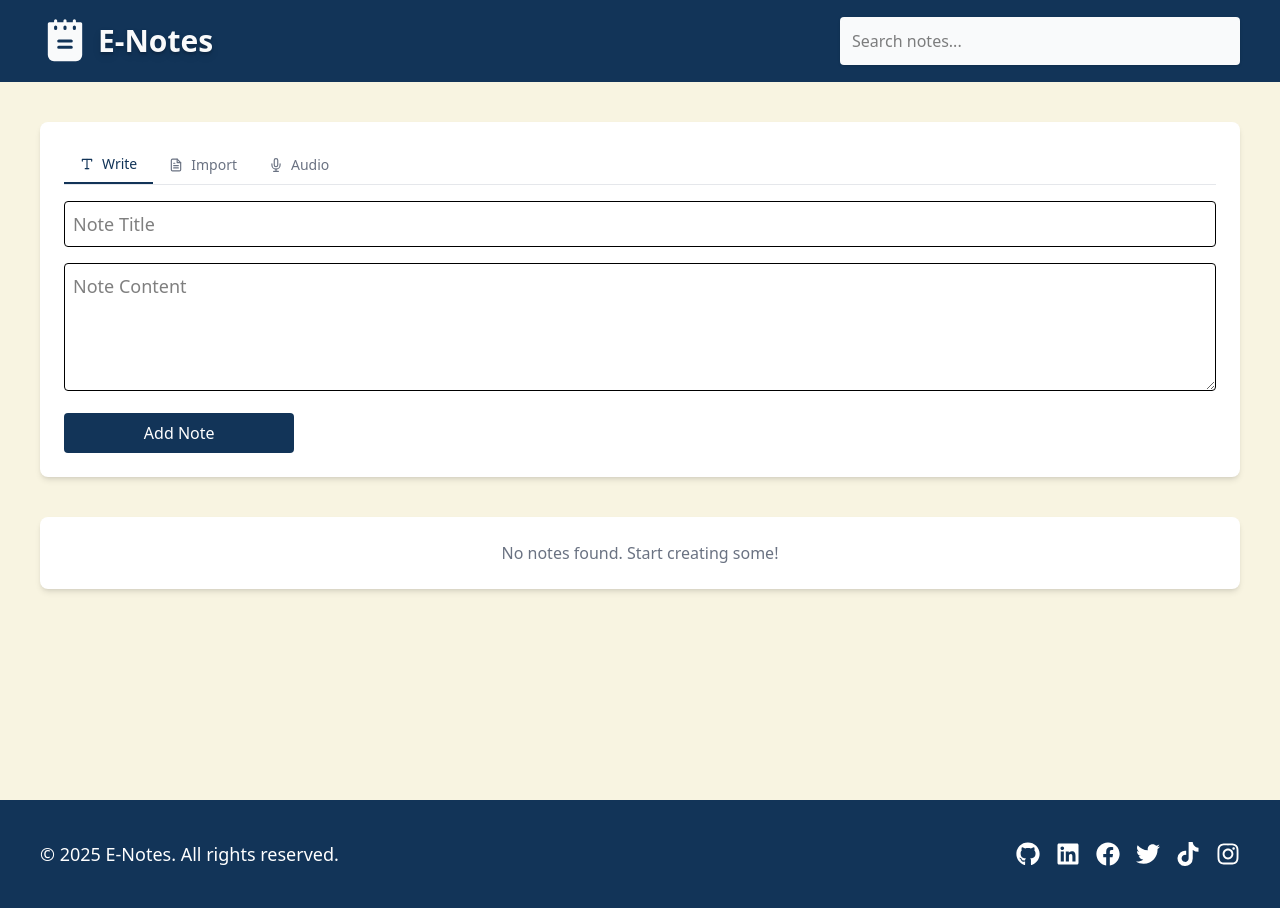
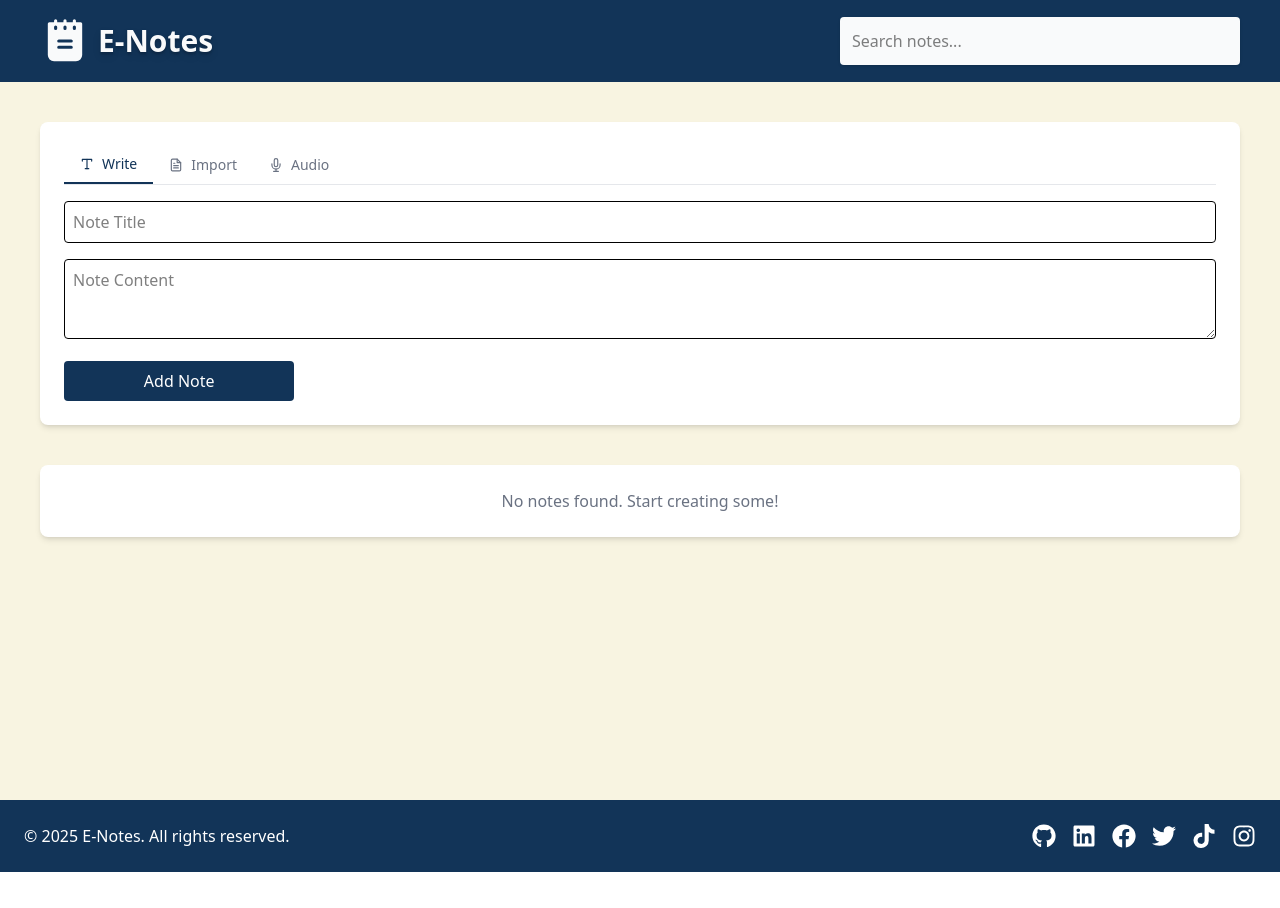
Before and after one commit to MoketeTyabekana/ai-projects, a React (Vite) app in the folder e-notes/: page / in a window 1280 px wide. After the commit the page ends 872 px from the top, so only its background shows below. Built offline with nearby package versions, Linux system fonts and the light colour scheme.

Commit message:
Refactor Footer and Note components for improved styling; adjust padding, text sizes, and layout for better user experience

```diff
--- a/e-notes/src/components/Footer.jsx
+++ b/e-notes/src/components/Footer.jsx
@@ -2,11 +2,11 @@ import { FaGithub, FaLinkedin, FaFacebook, FaTwitter, FaTiktok, FaInstagram } fr
 
 const Footer = () => (
   <footer>
-    <div className="bg-primary text-white p-10">
+    <div className="bg-primary text-white p-6">
       <div className="container mx-auto flex flex-col md:flex-row justify-between items-center">
         {/* Copyright Text */}
         <div className="mb-4 md:mb-0">
-          <p className="text-center md:text-left md:text-lg text-md">
+          <p className="text-center md:text-left">
             &copy; {new Date().getFullYear()} E-Notes. All rights reserved.
           </p>
         </div>
--- a/e-notes/src/components/Note.jsx
+++ b/e-notes/src/components/Note.jsx
@@ -17,7 +17,7 @@ const Note = ({ note, editNote, deleteNote }) => {
       <div className="flex items-center justify-between w-full md:mb-4 mb-2 md:gap-4 gap-2">
         <PiNotepadFill className="text-button-bg rounded text-primary" size={50} />
         <div className="flex-1">
-          <h3 className="md:text-lg text-md font-semibold mb-2 text-primary">{note.title}</h3>
+          <h3 className="text-lg font-semibold mb-2 text-primary">{note.title}</h3>
           <p className="text-sm text-gray-400 mb-2">{note.date}</p>
         </div>
         <div className="flex gap-2">
@@ -55,7 +55,7 @@ const Note = ({ note, editNote, deleteNote }) => {
           {note.content.length > 100 && (
             <button
               onClick={() => setIsExpanded(!isExpanded)}
-              className="text-blue-500 hover:text-blue-600 md:text-md text-sm ml-2"
+              className="text-blue-500 hover:text-blue-600 text-md ml-2"
             >
               {isExpanded ? "View Less" : "View More"}
             </button>
--- a/e-notes/src/components/NoteForm.jsx
+++ b/e-notes/src/components/NoteForm.jsx
@@ -110,7 +110,7 @@ const NoteForm = ({
       )}
 
       {/* Tab Navigation */}
-      <div className="flex mb-4 border-b border-gray-200 md:text-lg text-md">
+      <div className="flex mb-4 border-b border-gray-200">
         {["write", "import", "audio"].map((tab) => (
           <button
             key={tab}
@@ -136,13 +136,13 @@ const NoteForm = ({
           <input
             type="text"
             placeholder="Note Title"
-            className="w-full p-2 mb-4 border rounded-sm outline-none md:text-lg text-md"
+            className="w-full p-2 mb-4 border rounded-sm outline-none"
             value={title}
             onChange={(e) => setTitle(e.target.value)}
           />
           <textarea
             placeholder="Note Content"
-            className="w-full p-2 mb-4 border rounded-sm min-h-32 md:text-lg text-md outline-none "
+            className="w-full p-2 mb-4 border rounded-sm min-h-20"
             value={content}
             onChange={(e) => setContent(e.target.value)}
           />
@@ -159,7 +159,7 @@ const NoteForm = ({
               accept=".txt,.md"
               onChange={handleFileUpload}
             />
-            <FiFileText className="md:text-3xl text-lg text-gray-400 mb-2" />
+            <FiFileText className="text-3xl text-gray-400 mb-2" />
             <p className="text-gray-500 text-center">
               Click to upload text file (.txt, .md)<br />
               File name will be used as title
```
